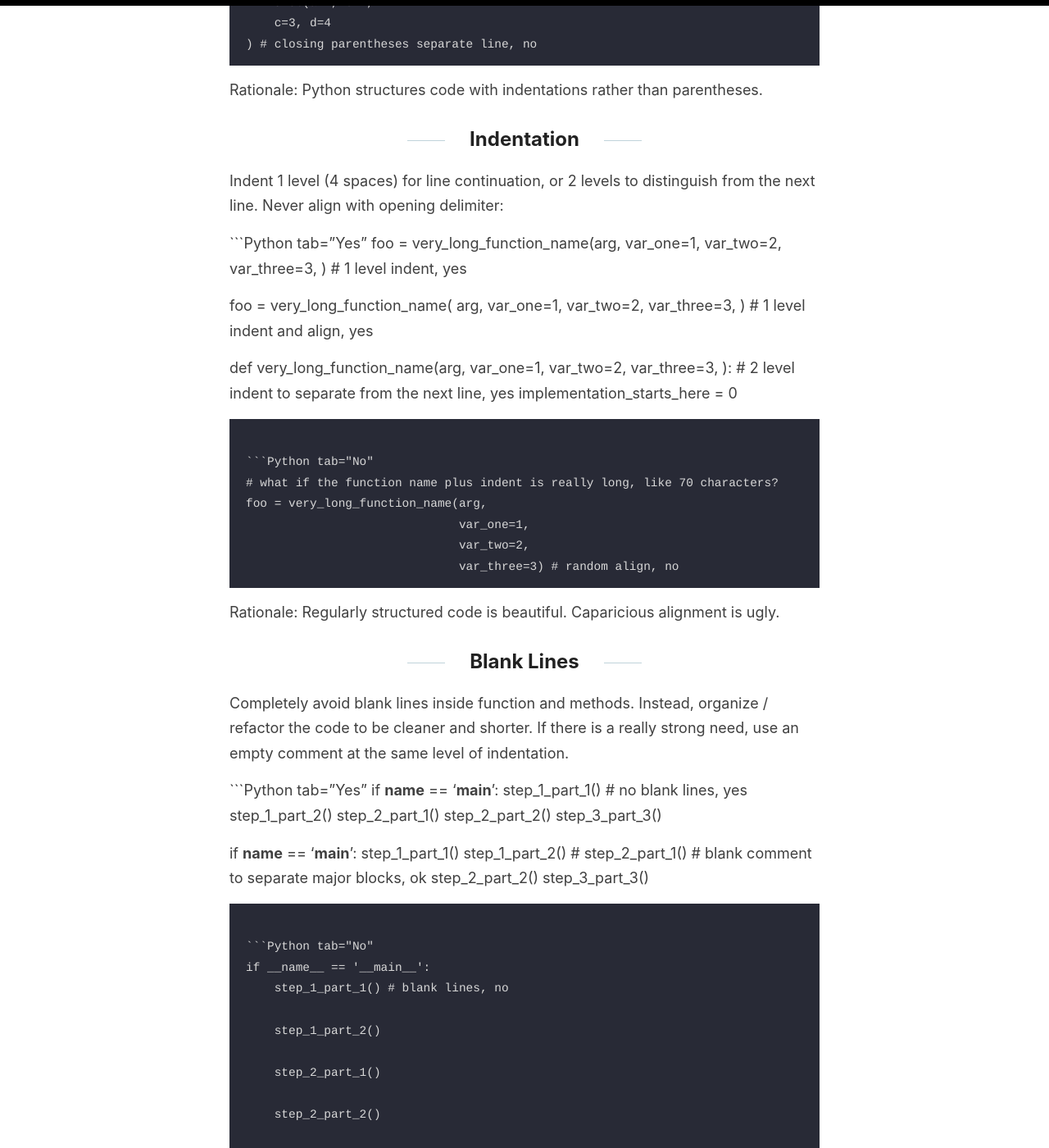
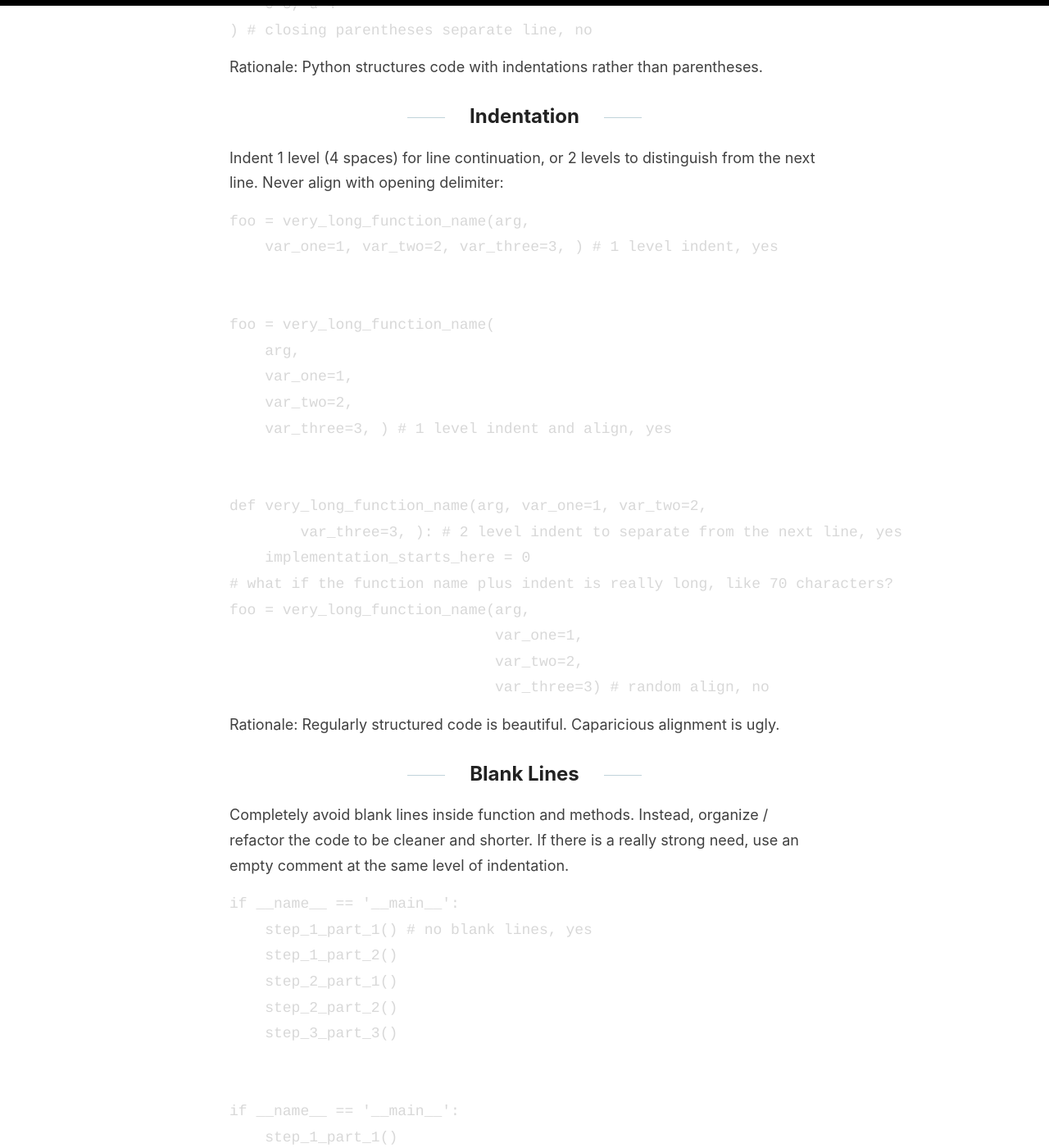
Before and after one commit to blue-season/blue-season.github.io, a Jekyll site: the page built from _posts/2019-09-18-a-coding-style-for-python.md, in a window 1280 px wide and 1400 px high, scrolled down 972 px. Shown: the whole window at 82% size. Built offline with Jekyll 4.4.1, drawn with Linux system fonts in a browser that asks for light colours; comment, search, counter and statistics services are not loaded; some of the changed text lies outside the part shown.

Commit message:
Update 2019-09-18 post

````diff
--- a/_posts/2019-09-18-a-coding-style-for-python.md
+++ b/_posts/2019-09-18-a-coding-style-for-python.md
@@ -24,12 +26,12 @@ That is why I need an upgrade from PEP 8.
 
 Put closing parentheses at the same level of the last object. Do not put them on a new line.
 
-```Python tab="Yes"
+```Python
 x = dict(a=1, b=2,
     c=3, d=4, ) # closing parentheses same line, yes
 ```
 
-```Python tab="No"
+```Python
 x = dict(a=1, b=2,
     c=3, d=4
 ) # closing parentheses separate line, no
@@ -42,7 +44,7 @@ Rationale: Python structures code with indentations rather than parentheses.
 Indent 1 level (4 spaces) for line continuation, or 2 levels to distinguish from the next line.
 Never align with opening delimiter:
 
-```Python tab="Yes"
+```Python
 foo = very_long_function_name(arg,
     var_one=1, var_two=2, var_three=3, ) # 1 level indent, yes
 
@@ -59,7 +61,7 @@ def very_long_function_name(arg, var_one=1, var_two=2,
     implementation_starts_here = 0
 ```
 
-```Python tab="No"
+```Python
 # what if the function name plus indent is really long, like 70 characters?
 foo = very_long_function_name(arg,
                               var_one=1,
@@ -75,7 +77,7 @@ Completely avoid blank lines inside function and methods.
 Instead, organize / refactor the code to be cleaner and shorter.
 If there is a really strong need, use an empty comment at the same level of indentation.
 
-```Python tab="Yes"
+```Python
 if __name__ == '__main__':
     step_1_part_1() # no blank lines, yes
     step_1_part_2()
@@ -93,7 +95,7 @@ if __name__ == '__main__':
     step_3_part_3()
 ```
 
-```Python tab="No"
+```Python
 if __name__ == '__main__':
     step_1_part_1() # blank lines, no
 
@@ -119,12 +121,12 @@ Rationale: If the code is very readable, the comment is likely to be redundant.
 
 In code, use single-quote `''` whenever possible. For docstring, use triple double quotes: `""" """`.
 
-```Python tab="Yes"
+```Python
 if __name__ == '__main__': # single quote, yes
     # more stuff
 ```
 
-```Python tab="No"
+```Python
 if __name__ == "__main__": # double quote, no
     # more stuff
 ```
````
Also changed, not shown: other parts of _posts/2019-09-18-a-coding-style-for-python.md (+2 -0 lines).
